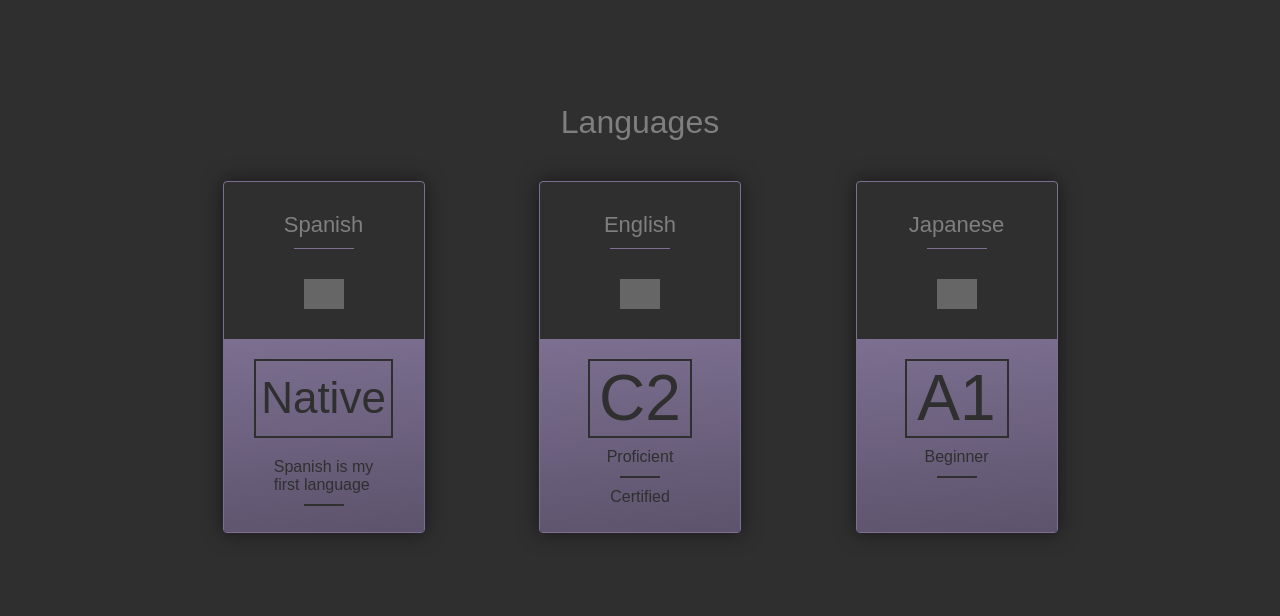
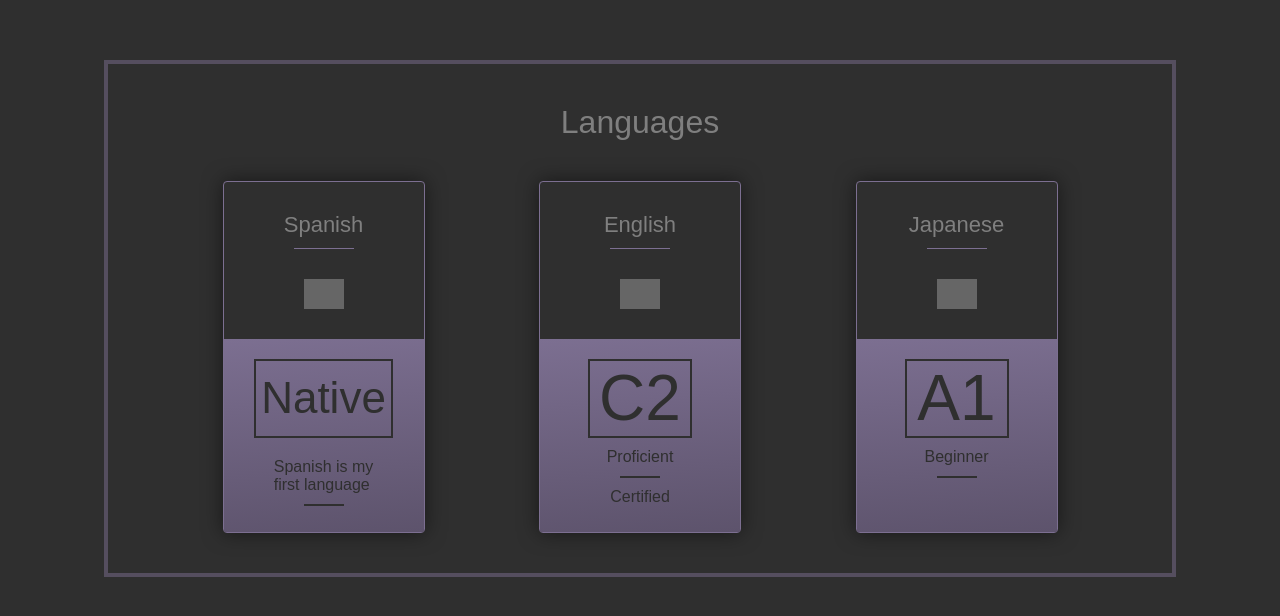
Before and after one commit to mec-nyan/MyPortfolio, a React (Create React App) app: page / in a window 1280 px wide. Shown: the part 1682-2298 px from the top of the page. Built offline with nearby package versions, Linux system fonts and the light colour scheme; grey boxes are pictures that could not be loaded.

Commit message:
languages css

```diff
--- a/src/components/Languages/Languages.jsx
+++ b/src/components/Languages/Languages.jsx
@@ -8,6 +8,7 @@ export default function Languages() {
 
   return (
     <div className='langContainer'>
+      <div className='frame'>
         <h2>Languages</h2>
         <div className='languageCards'>
 
@@ -52,5 +53,6 @@ export default function Languages() {
           </div>
         </div>
       </div>
+    </div>
   )
 }
--- a/src/components/Languages/languages.css
+++ b/src/components/Languages/languages.css
@@ -6,7 +6,19 @@
   flex-direction: column;
   justify-content: center;
   align-items: center;
+}
+
+.frame
+{
+  width: 80%;
+  max-width: 1024px;
+  border: 4px solid #7c6f917f;
+  display: flex;
+  flex-direction: column;
+  justify-content: center;
+  align-items: center;
   color: #7f7f7f;
+  padding: 20px;
 }
 
 .langContainer h2
--- a/src/components/Terminal/terminal.css
+++ b/src/components/Terminal/terminal.css
@@ -21,6 +21,7 @@
   background-color: #3f3f3f;
   display: flex;
   flex-direction: column;
+  margin-bottom: 20px;
 }
 
 .termScreen
```
Lines whose indentation alone changed are shown as unchanged.
